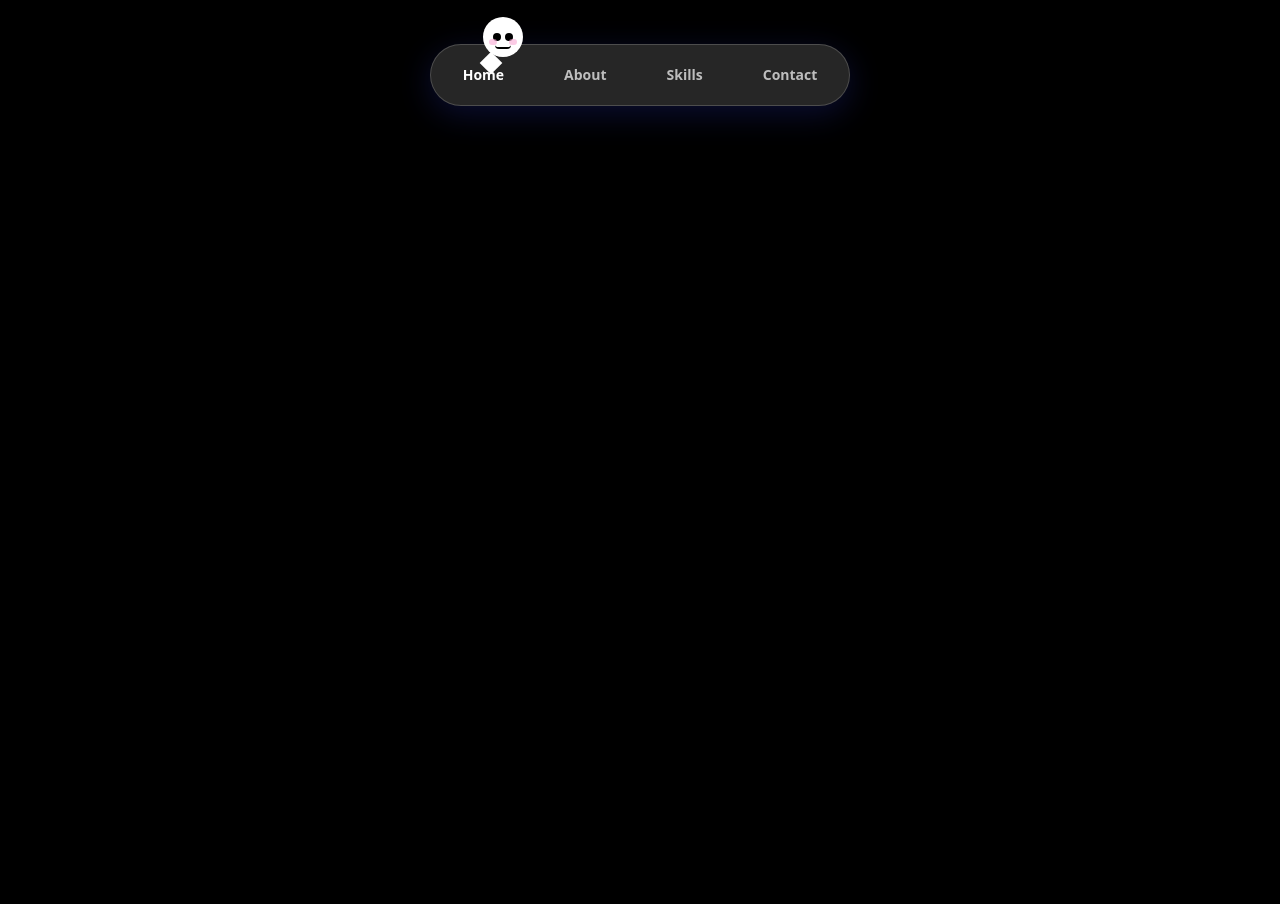
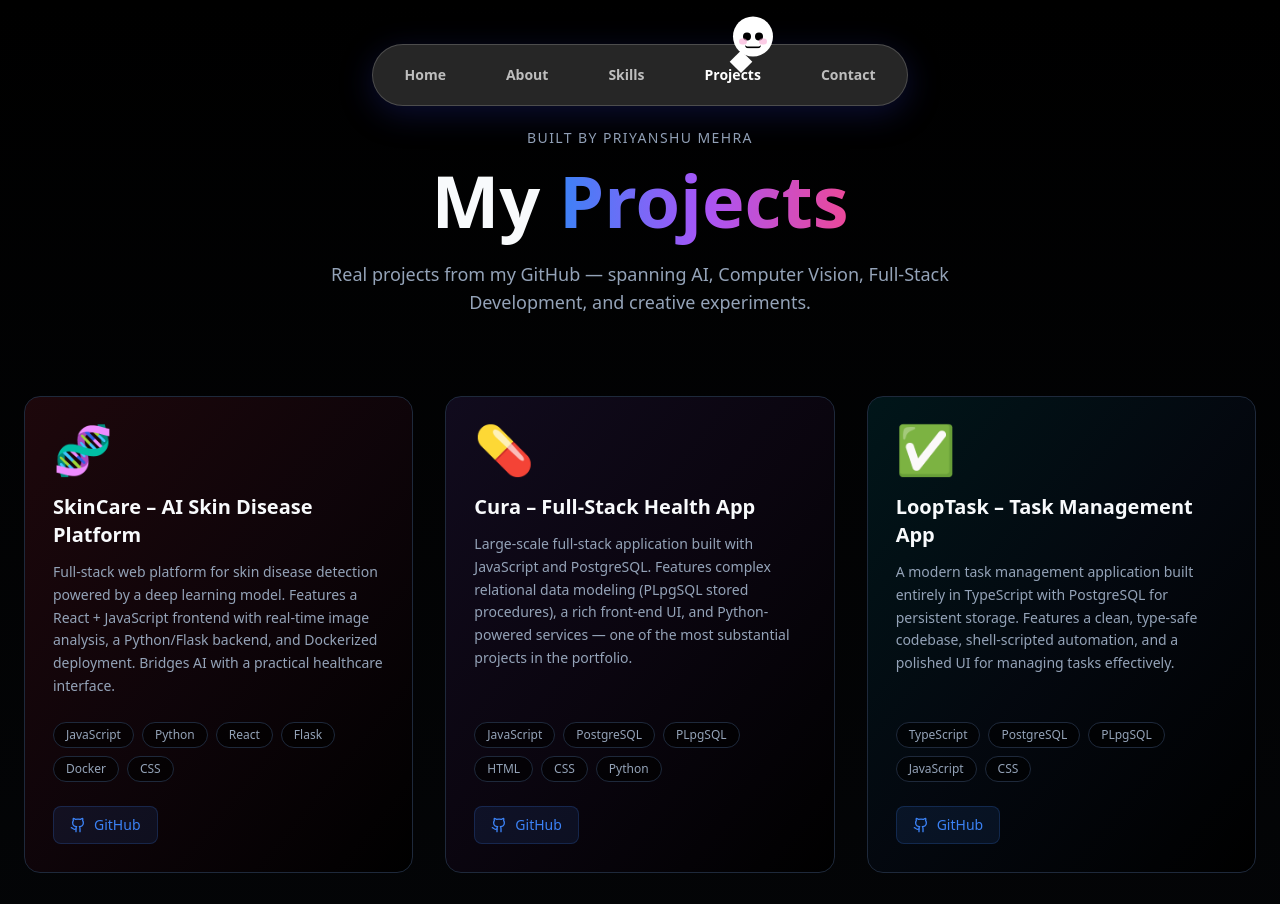
Before and after one commit to priyanshu-3/portfolio, a React (Vite) app: page /projects in a window 1280 px wide. Shown: the top 904 px of the page. Before the commit the page ends 800 px from the top, so only its background shows below. Built offline with nearby package versions, Linux system fonts and the light colour scheme.

Commit message:
feat: add dedicated Projects page with real GitHub repos

```diff
--- a/src/App.tsx
+++ b/src/App.tsx
@@ -2,6 +2,7 @@ import { BrowserRouter, Routes, Route, useLocation } from "react-router-dom";
 import { Navigation } from "@/components/Navigation";
 import { Home } from "@/pages/Home";
 import { SkillsPage } from "@/pages/SkillsPage";
+import { ProjectsPage } from "@/pages/ProjectsPage";
 import { useEffect } from "react";
 
 function ScrollToHashElement() {
@@ -34,6 +35,7 @@ function App() {
       <Routes>
         <Route path="/" element={<Home />} />
         <Route path="/skills" element={<SkillsPage />} />
+        <Route path="/projects" element={<ProjectsPage />} />
       </Routes>
     </BrowserRouter>
   );
--- a/src/components/Navigation.tsx
+++ b/src/components/Navigation.tsx
@@ -1,4 +1,4 @@
-import { Home, User, Code2, Mail } from "lucide-react";
+import { Home, User, Code2, Mail, FolderKanban } from "lucide-react";
 import { AnimeNavBar } from "@/components/ui/anime-navbar";
 
 export function Navigation() {
@@ -20,6 +20,11 @@ export function Navigation() {
       icon: Code2,
     },
     {
+      name: "Projects",
+      url: "/projects",
+      icon: FolderKanban,
+    },
+    {
       name: "Contact",
       url: "/#contact",
       icon: Mail,
--- /dev/null
+++ b/src/pages/ProjectsPage.tsx
@@ -0,0 +1,221 @@
+import { ScrollSection } from "@/components/ScrollSection";
+import { motion } from "framer-motion";
+import { Github, ExternalLink, Code2 } from "lucide-react";
+
+interface Project {
+  title: string;
+  description: string;
+  tags: string[];
+  github: string;
+  live?: string;
+  gradient: string;
+  emoji: string;
+}
+
+const projects: Project[] = [
+  {
+    title: "SkinCare – AI Skin Disease Platform",
+    description:
+      "Full-stack web platform for skin disease detection powered by a deep learning model. Features a React + JavaScript frontend with real-time image analysis, a Python/Flask backend, and Dockerized deployment. Bridges AI with a practical healthcare interface.",
+    tags: ["JavaScript", "Python", "React", "Flask", "Docker", "CSS"],
+    github: "https://github.com/priyanshu-3/SkinCare",
+    gradient: "from-rose-500/20 via-pink-500/10 to-transparent",
+    emoji: "🧬",
+  },
+
+  {
+    title: "Cura – Full-Stack Health App",
+    description:
+      "Large-scale full-stack application built with JavaScript and PostgreSQL. Features complex relational data modeling (PLpgSQL stored procedures), a rich front-end UI, and Python-powered services — one of the most substantial projects in the portfolio.",
+    tags: ["JavaScript", "PostgreSQL", "PLpgSQL", "HTML", "CSS", "Python"],
+    github: "https://github.com/priyanshu-3/cura",
+    gradient: "from-violet-500/20 via-purple-500/10 to-transparent",
+    emoji: "💊",
+  },
+  {
+    title: "LoopTask – Task Management App",
+    description:
+      "A modern task management application built entirely in TypeScript with PostgreSQL for persistent storage. Features a clean, type-safe codebase, shell-scripted automation, and a polished UI for managing tasks effectively.",
+    tags: ["TypeScript", "PostgreSQL", "PLpgSQL", "JavaScript", "CSS"],
+    github: "https://github.com/priyanshu-3/LoopTask",
+    gradient: "from-cyan-500/20 via-blue-500/10 to-transparent",
+    emoji: "✅",
+  },
+  {
+    title: "Travel Agency Website",
+    description:
+      "Beautiful travel agency landing page with smooth animations, responsive design, and interactive destination showcases. Built with vanilla JavaScript and CSS, and deployed live on Vercel.",
+    tags: ["JavaScript", "CSS", "HTML", "Vercel"],
+    github: "https://github.com/priyanshu-3/travelAgency",
+    live: "https://travel-agency-nu-nine.vercel.app",
+    gradient: "from-emerald-500/20 via-green-500/10 to-transparent",
+    emoji: "✈️",
+  },
+  {
+    title: "Paper Piano – Air Instrument",
+    description:
+      "Play piano in the air using just your hands and a webcam! Built entirely in Python using computer vision and MediaPipe for real-time hand tracking. Maps hand gestures to piano notes — a creative blend of music and ML.",
+    tags: ["Python", "MediaPipe", "Computer Vision", "OpenCV"],
+    github: "https://github.com/priyanshu-3/PaperPiano",
+    live: "https://paper-piano.vercel.app",
+    gradient: "from-amber-500/20 via-yellow-500/10 to-transparent",
+    emoji: "🎹",
+  },
+  {
+    title: "Hand Gesture Controller",
+    description:
+      "Control your computer using hand gestures captured by webcam. A Python + OpenCV project that uses MediaPipe to recognize and map specific hand poses to system actions — volume, scrolling, and more.",
+    tags: ["Python", "OpenCV", "MediaPipe", "Computer Vision", "Shell"],
+    github: "https://github.com/priyanshu-3/HandGesture",
+    gradient: "from-sky-500/20 via-indigo-500/10 to-transparent",
+    emoji: "🖐️",
+  },
+
+];
+
+const containerVariants = {
+  hidden: {},
+  visible: {
+    transition: {
+      staggerChildren: 0.1,
+    },
+  },
+};
+
+const cardVariants = {
+  hidden: { opacity: 0, y: 40 },
+  visible: {
+    opacity: 1,
+    y: 0,
+    transition: { duration: 0.5, ease: "easeOut" },
+  },
+};
+
+export function ProjectsPage() {
+  return (
+    <div className="min-h-screen bg-gradient-to-b from-background to-secondary/20">
+      <ScrollSection id="projects" className="py-32 px-6 min-h-screen">
+        <div className="max-w-7xl mx-auto">
+
+          {/* Header */}
+          <motion.div
+            initial={{ opacity: 0, y: 20 }}
+            animate={{ opacity: 1, y: 0 }}
+            transition={{ duration: 0.6 }}
+            className="text-center mb-20"
+          >
+            <p className="text-sm text-muted-foreground uppercase tracking-widest mb-4">
+              Built by Priyanshu Mehra
+            </p>
+            <h1 className="text-5xl md:text-7xl font-bold mb-6">
+              My{" "}
+              <span className="bg-gradient-to-r from-blue-500 via-purple-500 to-pink-500 bg-clip-text text-transparent">
+                Projects
+              </span>
+            </h1>
+            <p className="text-muted-foreground max-w-2xl mx-auto text-lg">
+              Real projects from my GitHub — spanning AI, Computer Vision, Full-Stack Development,
+              and creative experiments.
+            </p>
+          </motion.div>
+
+          {/* Project Grid */}
+          <motion.div
+            variants={containerVariants}
+            initial="hidden"
+            animate="visible"
+            className="grid md:grid-cols-2 lg:grid-cols-3 gap-8"
+          >
+            {projects.map((project, index) => (
+              <motion.div
+                key={index}
+                variants={cardVariants}
+                whileHover={{ y: -8, scale: 1.01 }}
+                className="group relative flex flex-col rounded-2xl border border-border bg-card overflow-hidden transition-all duration-300 hover:border-primary/40 hover:shadow-2xl hover:shadow-primary/10"
+              >
+                {/* Gradient accent */}
+                <div
+                  className={`absolute inset-0 bg-gradient-to-br ${project.gradient} opacity-60 pointer-events-none`}
+                />
+
+                {/* Card content */}
+                <div className="relative z-10 p-7 flex flex-col h-full">
+                  {/* Emoji */}
+                  <div className="text-5xl mb-5 select-none">{project.emoji}</div>
+
+                  {/* Title */}
+                  <h3 className="text-xl font-bold mb-3 group-hover:text-primary transition-colors duration-200">
+                    {project.title}
+                  </h3>
+
+                  {/* Description */}
+                  <p className="text-sm text-muted-foreground leading-relaxed mb-6 flex-1">
+                    {project.description}
+                  </p>
+
+                  {/* Tags */}
+                  <div className="flex flex-wrap gap-2 mb-6">
+                    {project.tags.map((tag) => (
+                      <span
+                        key={tag}
+                        className="text-xs font-medium px-3 py-1 rounded-full border border-border bg-background/60 text-muted-foreground"
+                      >
+                        {tag}
+                      </span>
+                    ))}
+                  </div>
+
+                  {/* Links */}
+                  <div className="flex items-center gap-3 mt-auto flex-wrap">
+                    <a
+                      href={project.github}
+                      target="_blank"
+                      rel="noopener noreferrer"
+                      className="flex items-center gap-2 text-sm font-medium px-4 py-2 rounded-lg bg-primary/10 hover:bg-primary/20 text-primary border border-primary/20 hover:border-primary/40 transition-all duration-200"
+                    >
+                      <Github className="w-4 h-4" />
+                      GitHub
+                    </a>
+                    {project.live && (
+                      <a
+                        href={project.live}
+                        target="_blank"
+                        rel="noopener noreferrer"
+                        className="flex items-center gap-2 text-sm font-medium px-4 py-2 rounded-lg border border-border hover:border-primary/40 hover:bg-accent transition-all duration-200"
+                      >
+                        <ExternalLink className="w-4 h-4" />
+                        Live Demo
+                      </a>
+                    )}
+                  </div>
+                </div>
+              </motion.div>
+            ))}
+          </motion.div>
+
+          {/* CTA */}
+          <motion.div
+            initial={{ opacity: 0, y: 30 }}
+            animate={{ opacity: 1, y: 0 }}
+            transition={{ duration: 0.6, delay: 0.9 }}
+            className="mt-20 text-center"
+          >
+            <p className="text-muted-foreground mb-6">
+              Explore all repositories and contributions on GitHub.
+            </p>
+            <a
+              href="https://github.com/priyanshu-3"
+              target="_blank"
+              rel="noopener noreferrer"
+              className="inline-flex items-center gap-2 px-8 py-4 bg-primary text-primary-foreground rounded-xl font-semibold hover:bg-primary/90 hover:scale-105 transition-all duration-200 shadow-lg hover:shadow-xl hover:shadow-primary/30"
+            >
+              <Code2 className="w-5 h-5" />
+              View All on GitHub
+            </a>
+          </motion.div>
+
+        </div>
+      </ScrollSection>
+    </div>
+  );
+}
```
Also changed, not shown: 1 other file (tests, documents, lock files or other folders).
